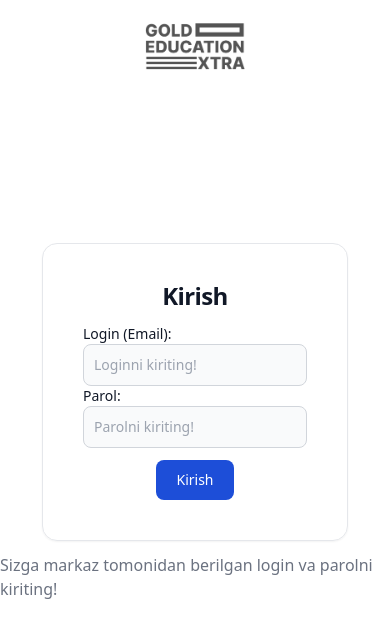
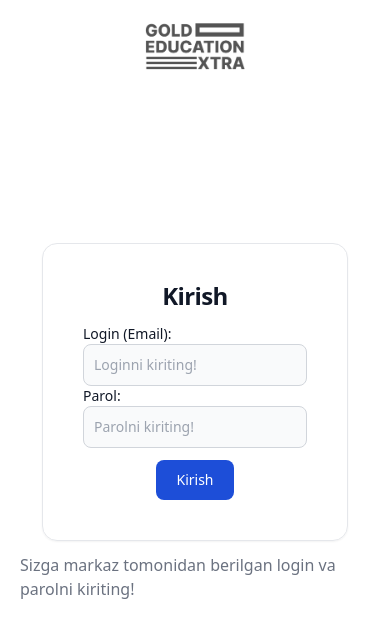
Before and after one commit to iamdeveloperbeck/gexmalaka-app, a React (Create React App) app: page / in a window 390 px wide. Shown: the top 638 px of the page. Built offline with nearby package versions, Linux system fonts and the light colour scheme; no server answers.

Commit message:
Update Login.jsx

```diff
--- a/src/components/Login.jsx
+++ b/src/components/Login.jsx
@@ -57,7 +57,7 @@ const Login = () => {
                     <button type="submit" className='text-white mt-3 bg-blue-700 hover:bg-blue-800 focus:ring-4 focus:outline-none focus:ring-blue-300 font-medium rounded-lg text-sm w-full sm:w-auto px-5 py-2.5 text-center'>Kirish</button>
                 </form>
             </div>
-            <p className="mt-3 text-gray-500">Sizga markaz tomonidan berilgan login va parolni kiriting!</p>
+            <p className="mt-3 text-gray-500 sm:p-[0_20px]">Sizga markaz tomonidan berilgan login va parolni kiriting!</p>
         </div>
     );
 };
```
